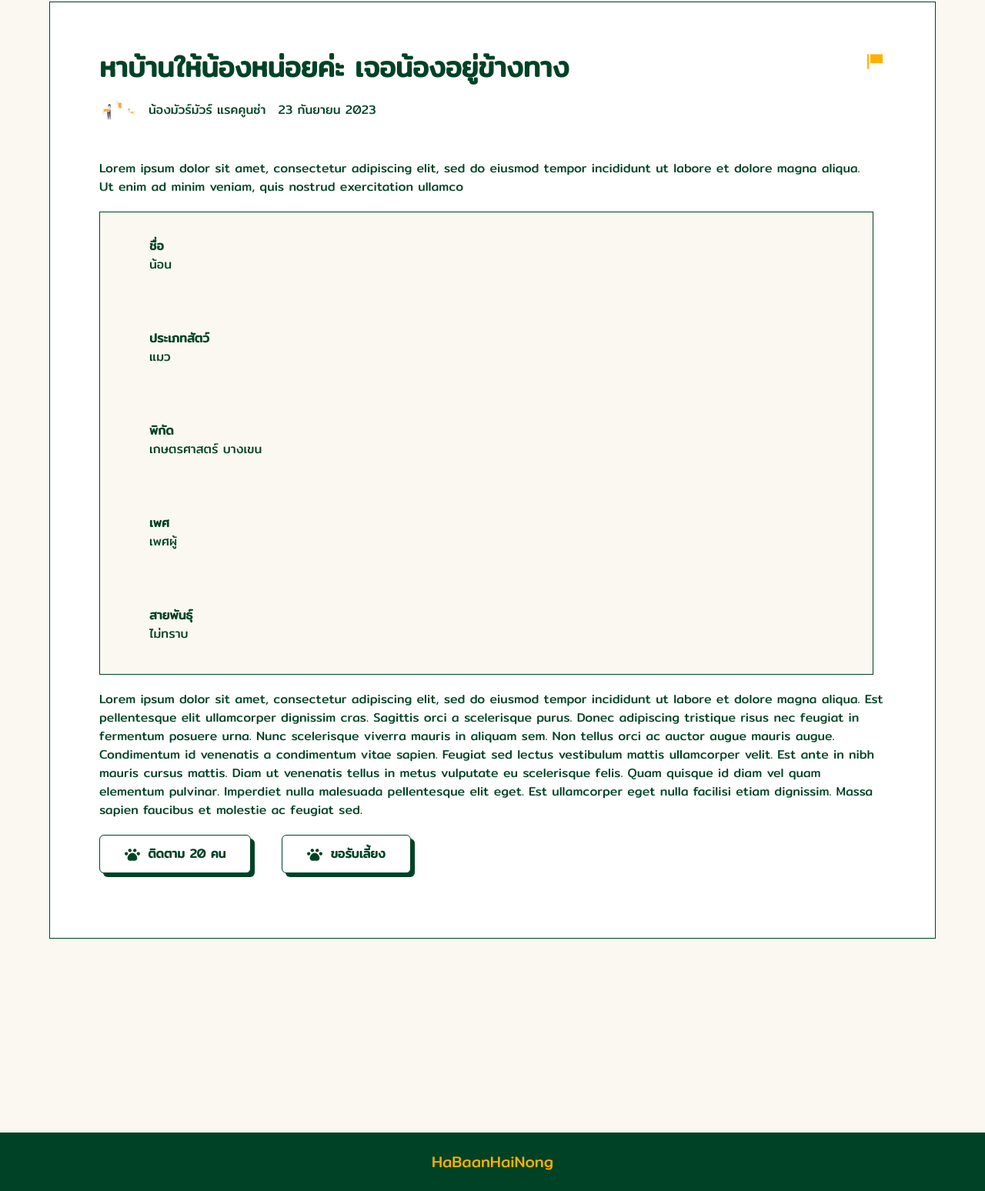
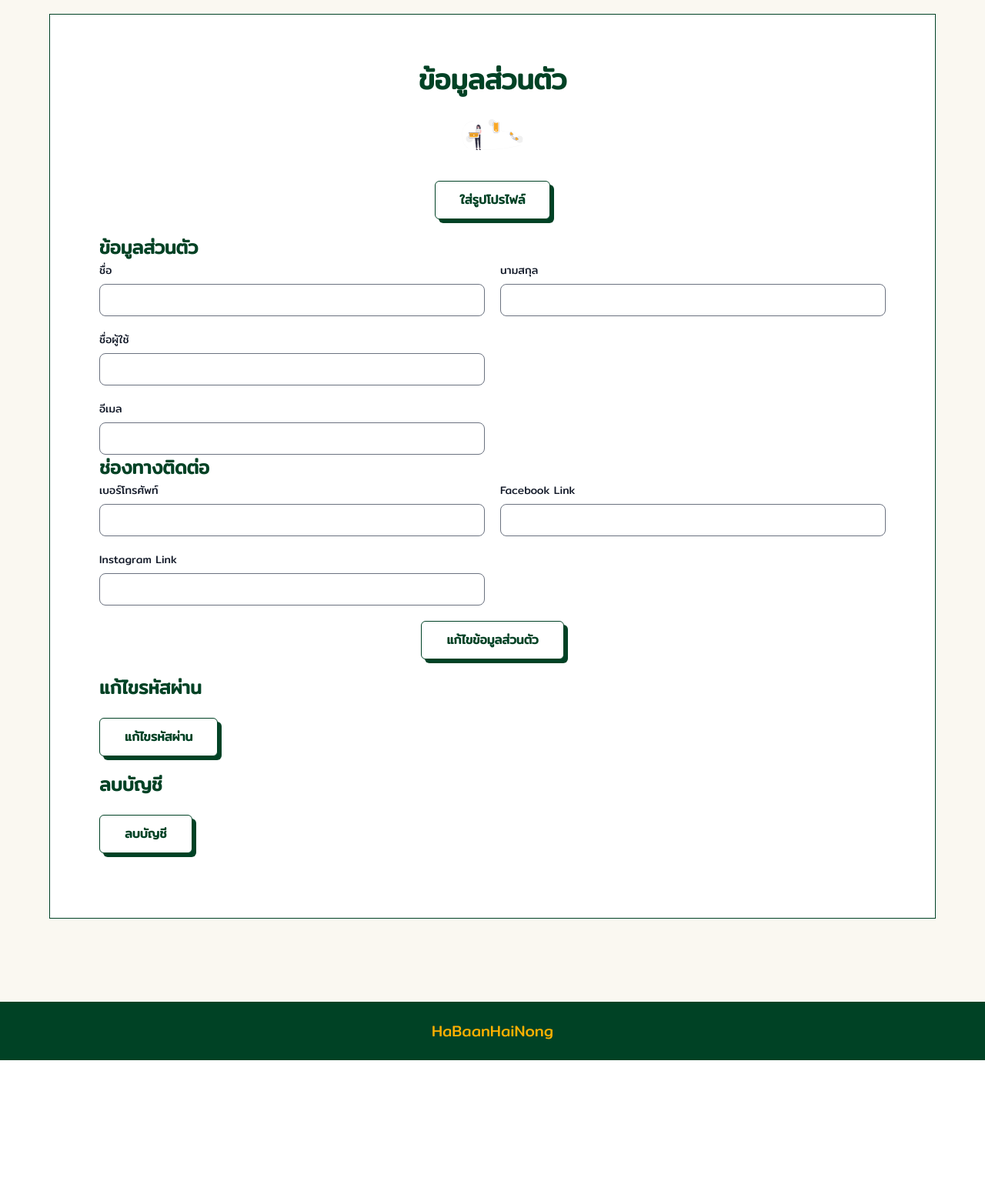
Before and after one commit to phubestp/habaanhainong-final-project, a Spring Boot app: page / in a window 1280 px wide. Shown: the part 82-1630 px from the top of the page at 77% size. After the commit the page ends 1460 px from the top, so only its background shows below. Run offline with Spring Boot 4, Linux system fonts and the light colour scheme; style sheets or scripts are compiled from the project's sources; some of the project's set-up classes (security, data sources, template engines, error pages and the like) are left out, and stand-ins take their place; some libraries are stand-ins or nearby versions.

Commit message:
add user-view html

```diff
--- a/frontend/habaanhainong/src/main/java/ku/cs/habaanhainong/controller/HomeController.java
+++ b/frontend/habaanhainong/src/main/java/ku/cs/habaanhainong/controller/HomeController.java
@@ -8,6 +8,7 @@
 
     @RequestMapping("/")
     public String getHomePage() {
-        return "post-view";
+        return "user-view";
     }
+
 }
--- a/frontend/habaanhainong/src/main/resources/templates/post-view.html
+++ b/frontend/habaanhainong/src/main/resources/templates/post-view.html
@@ -19,20 +19,20 @@
 </head>
 
 <body class="bg-background text-primary">
-
+<div th:insert="~{fragments/navbar :: navbar}"></div>
 
 <div class="flex flex-col mx-auto p-16 pt-15 container">
     <!- header ->
     <div class="bg-white p-16 border border-primary my-5 flex flex-col w-full">
-        <div class="grid grid-col-1 lg:grid-cols-3 ">
-            <div class="col-span-2">
+        <div class="grid grid-col-1 lg:grid-cols-4">
+            <div class="col-span-3">
                 <h1 class="text-4xl mb-3 font-semibold pt-15"> หาบ้านให้น้องหน่อยค่ะ เจอน้องอยู่ข้างทาง </h1>
             </div>
-            <div class="col-span-1 justify-self-end ">
+
+            <div class="col-span-1">
                 <button data-modal-target="defaultModal" data-modal-toggle="defaultModal" class="text-secondary text-left" type="button">
                     <img th:src="@{/images/report-flag-1420-svgrepo-com.svg}" alt="paw" width="20" class="inline mr-1">
                 </button>
-
             </div>
 
         </div>
@@ -193,11 +193,6 @@
     </div>
 </div>
 
-<div th:insert="~{fragments/navbar :: navbar}"></div>
-
-<div class="flex flex-col mx-auto p-16 pt-20 container">
-    <!-- Content -->
-</div>
 
 <footer th:insert="~{fragments/footer :: footer}"></footer>
 <!-- flowbite cdn -->
--- /dev/null
+++ b/frontend/habaanhainong/src/main/resources/templates/user-view.html
@@ -0,0 +1,130 @@
+<!DOCTYPE html>
+<html lang="en" xmlns:th="https://www.thymeleaf.org">
+<head>
+  <meta charset="UTF-8">
+  <title>Post</title>
+  <!-- tailwindcss -->
+  <link rel="stylesheet" th:href="@{/css/output.css}">
+  <!-- flowbite cdn -->
+  <link th:href="@{https://cdnjs.cloudflare.com/ajax/libs/flowbite/1.8.1/flowbite.min.css}"  rel="stylesheet" />
+</head>
+
+<body class="bg-background text-primary">
+
+<div th:insert="~{fragments/navbar :: navbar}"></div>
+
+<div class="flex flex-col mx-auto p-16 pt-20 container">
+    <div class="bg-white p-16 border border-primary my-5 flex flex-col w-full">
+      <div class="flex flex-col justify-center items-center relative w-full">
+        <h1 class="text-4xl mb-3 font-semibold"> ข้อมูลส่วนตัว </h1>
+        <div>
+          <img class="rounded-full w-20 h-20" th:src="@{/images/undraw_contact_us_re_4qqt.svg}" alt="image author">
+        </div>
+        <div>
+          <button class="border border-primary py-3 px-8 rounded-md shadow-[5px_5px_0px_0px_#004225] my-5 font-semibold md:max-w-fit mx-auto lg:mx-0 bg-white w-full">
+            ใส่รูปโปรไฟล์
+          </button>
+        </div>
+      </div>
+
+
+      <form>
+        <!-- ข้อมูลส่วนตัว -->
+        <div>
+          <!-- 2xl = 24 -->
+          <h3 class="text-2xl mb-1 font-semibold"> ข้อมูลส่วนตัว </h3>
+        </div>
+        <div class="grid grid-cols-1 gap-5 lg:grid-cols-2">
+          <!-- ชื่อ -->
+          <div class="flex flex-col">
+            <label for="name" class="block mb-2 text-sm font-medium text-gray-900"> ชื่อ </label>
+            <input id = "name" type="text"
+                   class="bg-white border border-primary text-sm rounded-lg focus:ring-blue-500 focus:border-blue-500 block p-2.5"
+                   placeholder="" required>
+          </div>
+          <!-- นามสกุล -->
+          <div class="flex flex-col">
+            <label for="surname" class="block mb-2 text-sm font-medium text-gray-900"> นามสกุล </label>
+            <input id = "surname" type="text"
+                   class="bg-white border border-primary text-sm rounded-lg focus:ring-blue-500 focus:border-blue-500 block p-2.5"
+                   placeholder="" required>
+          </div>
+          <!-- ชื่อผู้ใช้ -->
+          <div class="flex flex-col lg:w-1/2 w-full">
+            <label for="username" class="block mb-2 text-sm font-medium text-gray-900"> ชื่อผู้ใช้ </label>
+            <input id = "username" type="text"
+                   class="bg-white border border-primary text-sm rounded-lg focus:ring-blue-500 focus:border-blue-500 block p-2.5"
+                   placeholder="" required>
+          </div> <div> </div>
+          <!-- อีเมล -->
+          <div class="flex flex-col lg:w-1/2 w-full">
+            <label for="email" class="block mb-2 text-sm font-medium text-gray-900"> อีเมล </label>
+            <input id = "email" type="text"
+                   class="bg-white border border-primary text-sm rounded-lg focus:ring-blue-500 focus:border-blue-500 block p-2.5"
+                   placeholder="" required>
+          </div> <div> </div>
+        </div>
+
+        <!--ติดต่อ-->
+        <div>
+          <h3 class="text-2xl mb-1 font-semibold"> ช่องทางติดต่อ </h3>
+        </div>
+
+        <div class="grid grid-cols-1 gap-5 lg:grid-cols-2">
+          <!-- ชื่อ -->
+          <div class="flex flex-col">
+            <label for="name" class="block mb-2 text-sm font-medium text-gray-900"> เบอร์โทรศัพท์ </label>
+            <input id = "tel" type="text"
+                   class="bg-white border border-primary text-sm rounded-lg focus:ring-blue-500 focus:border-blue-500 block p-2.5"
+                   placeholder="" required>
+          </div>
+          <!-- นามสกุล -->
+          <div class="flex flex-col">
+            <label for="surname" class="block mb-2 text-sm font-medium text-gray-900"> Facebook Link </label>
+            <input id = "facebook" type="text"
+                   class="bg-white border border-primary text-sm rounded-lg focus:ring-blue-500 focus:border-blue-500 block p-2.5"
+                   placeholder="" required>
+          </div>
+          <!-- ชื่อผู้ใช้ -->
+          <div class="flex flex-col lg:w-1/2 w-full">
+            <label for="username" class="block mb-2 text-sm font-medium text-gray-900"> Instagram Link </label>
+            <input id = "ig" type="text"
+                   class="bg-white border border-primary text-sm rounded-lg focus:ring-blue-500 focus:border-blue-500 block p-2.5"
+                   placeholder="" required>
+          </div>
+        </div>
+
+        <div class="flex flex-col justify-center items-center relative w-full">
+          <button class="border border-primary py-3 px-8 rounded-md shadow-[5px_5px_0px_0px_#004225] my-5 font-semibold md:max-w-fit mx-auto lg:mx-0 bg-white w-full">
+            แก้ไขข้อมูลส่วนตัว
+          </button>
+        </div>
+      </form>
+
+      <div>
+        <h3 class="text-2xl mb-1 font-semibold"> แก้ไขรหัสผ่าน </h3>
+        <button class="border border-primary py-3 px-8 rounded-md shadow-[5px_5px_0px_0px_#004225] my-5 font-semibold md:max-w-fit mx-auto lg:mx-0 bg-white w-full">
+          แก้ไขรหัสผ่าน
+        </button>
+      </div>
+
+      <div>
+        <h3 class="text-2xl mb-1 font-semibold"> ลบบัญชี </h3>
+        <button class="border border-primary py-3 px-8 rounded-md shadow-[5px_5px_0px_0px_#004225] my-5 font-semibold md:max-w-fit mx-auto lg:mx-0 bg-white w-full">
+          ลบบัญชี
+        </button>
+      </div>
+
+
+
+    </div>
+
+
+
+</div>
+
+<footer th:insert="~{fragments/footer :: footer}"></footer>
+<!-- flowbite cdn -->
+<script th:src="@{https://cdnjs.cloudflare.com/ajax/libs/flowbite/1.8.1/flowbite.min.js}"></script>
+
+</body>
```
Also changed, not shown: frontend/habaanhainong/src/main/resources/templates/post-edit.html (added, +125 -0 lines).
